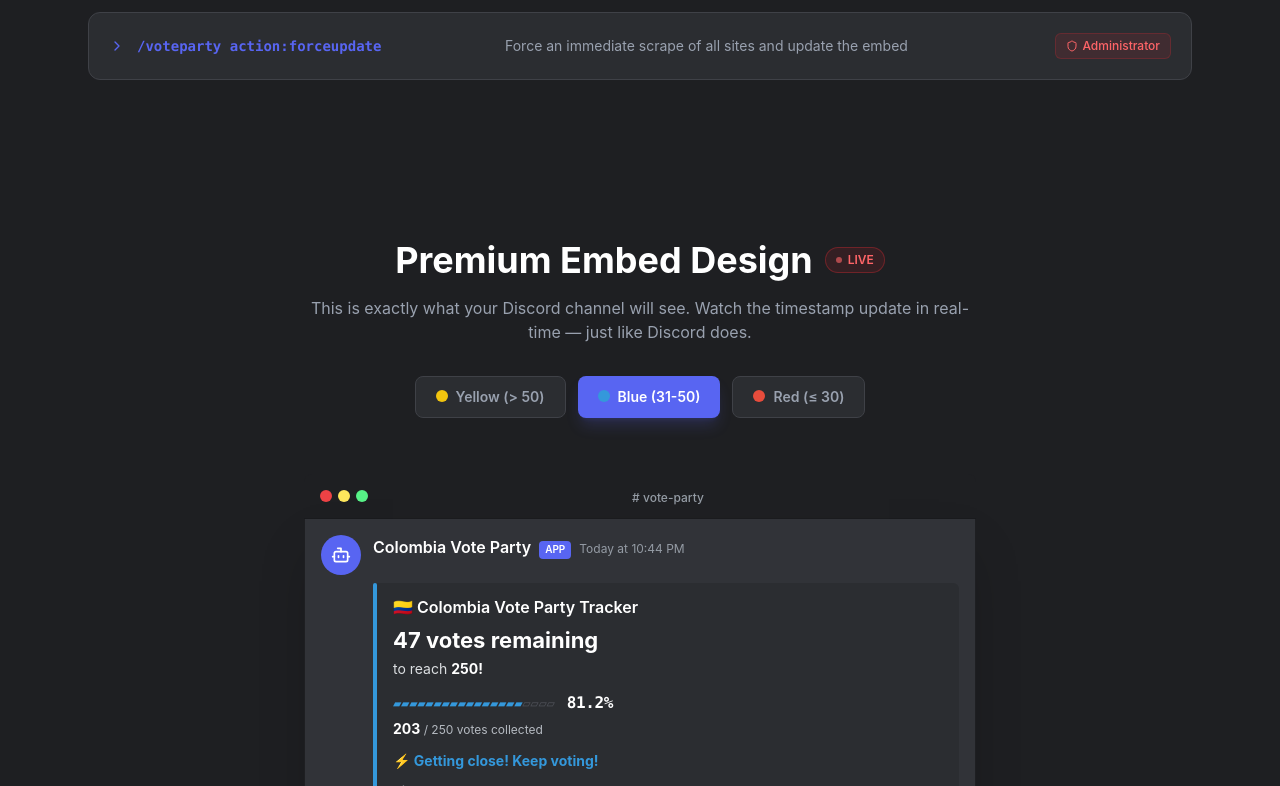
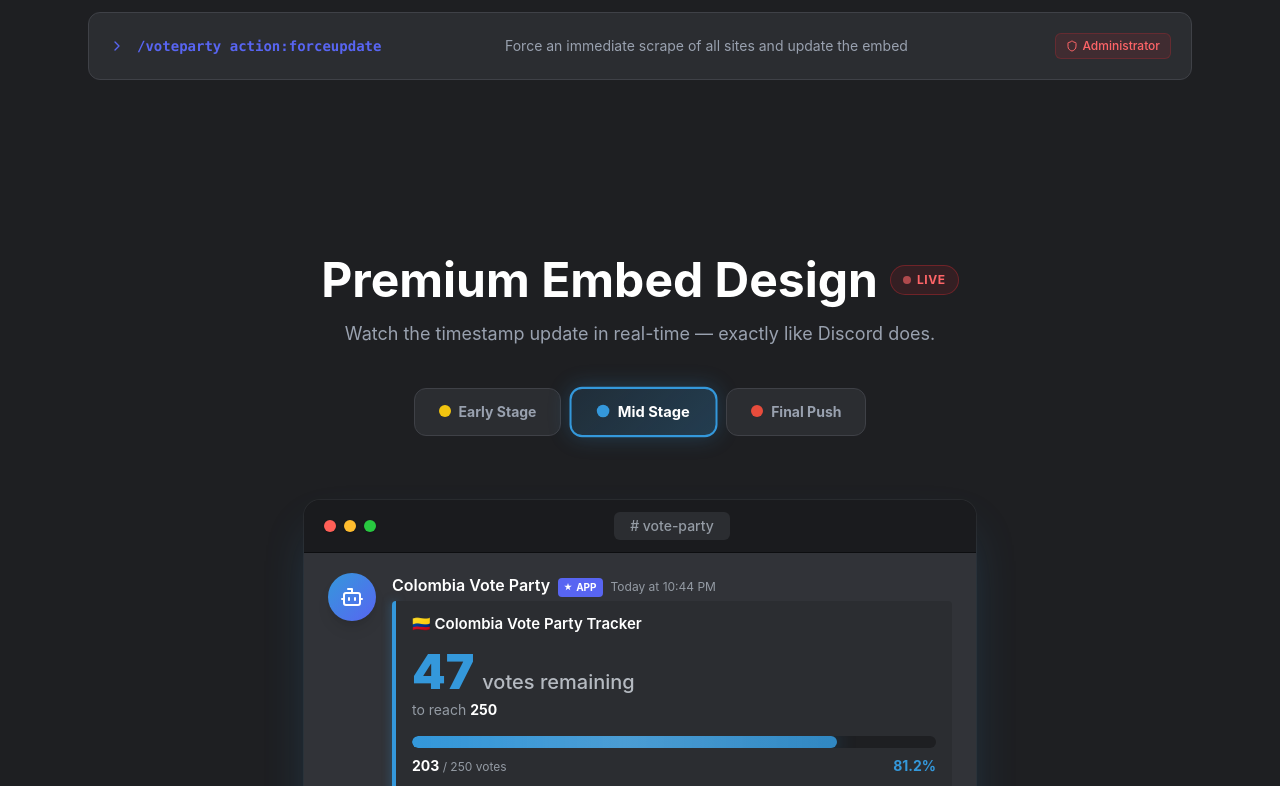
Before and after one commit to WOL321/vp, a React (Vite) app: page / in a window 1280 px wide. Shown: the part 2014-2800 px from the top of the page. Built offline with nearby package versions, Linux system fonts and the light colour scheme.

Commit message:
task snapshot 71d73b63-a75d-4b51-9b6e-25ce0dd89d0d

```diff
--- a/src/App.tsx
+++ b/src/App.tsx
@@ -460,7 +460,6 @@ function EmbedPreview() {
   const [previewState, setPreviewState] = useState<'yellow' | 'blue' | 'red'>('blue');
   const [lastUpdateSeconds, setLastUpdateSeconds] = useState(21);
 
-  // Update the timestamp every second to simulate Discord's relative time
   useEffect(() => {
     const interval = setInterval(() => {
       setLastUpdateSeconds(prev => prev + 1);
@@ -469,55 +468,57 @@ function EmbedPreview() {
   }, []);
 
   const states = {
-    yellow: { remaining: 120, color: '#F1C40F', label: 'Yellow (> 50)', status: '✅ All good! Let\'s get started!' },
-    blue: { remaining: 47, color: '#3498DB', label: 'Blue (31-50)', status: '⚡ Getting close! Keep voting!' },
-    red: { remaining: 23, color: '#E74C3C', label: 'Red (≤ 30)', status: '🔥 Final push! Almost there!' },
+    yellow: { remaining: 120, color: '#F1C40F', glow: '#F1C40F40', label: 'Early Stage', status: '✅ All good! Let\'s get started!' },
+    blue: { remaining: 47, color: '#3498DB', glow: '#3498DB40', label: 'Mid Stage', status: '⚡ Getting close! Keep voting!' },
+    red: { remaining: 23, color: '#E74C3C', glow: '#E74C3C40', label: 'Final Push', status: '🔥 Final push! Almost there!' },
   };
 
   const current = states[previewState];
   const progress = VOTE_GOAL - current.remaining;
   const percentage = (progress / VOTE_GOAL) * 100;
-  const filled = Math.round(percentage / 5);
-  const empty = 20 - filled;
 
   return (
-    <section className="max-w-6xl mx-auto px-6 py-20">
+    <section className="max-w-6xl mx-auto px-6 py-24">
       <motion.div
         initial={{ opacity: 0, y: 20 }}
         whileInView={{ opacity: 1, y: 0 }}
         viewport={{ once: true }}
-        className="text-center mb-14"
+        className="text-center mb-16"
       >
         <div className="flex items-center justify-center gap-3 mb-4">
-          <h2 className="text-3xl md:text-4xl font-bold text-white">
+          <h2 className="text-4xl md:text-5xl font-bold text-white">
             Premium Embed Design
           </h2>
-          <span className="flex items-center gap-1.5 px-2.5 py-1 rounded-full bg-red-500/10 border border-red-500/30 text-red-400 text-xs font-semibold">
-            <span className="w-1.5 h-1.5 rounded-full bg-red-400 animate-pulse" />
-            LIVE
+          <span className="flex items-center gap-1.5 px-3 py-1.5 rounded-full bg-red-500/10 border border-red-500/30 text-red-400 text-xs font-bold uppercase tracking-wider">
+            <span className="w-2 h-2 rounded-full bg-red-400 animate-pulse" />
+            Live
           </span>
         </div>
-        <p className="text-gray-400 max-w-2xl mx-auto mb-8">
-          This is exactly what your Discord channel will see. Watch the timestamp update in real-time — just like Discord does.
+        <p className="text-gray-400 text-lg max-w-2xl mx-auto mb-10">
+          Watch the timestamp update in real-time — exactly like Discord does.
         </p>
 
-        {/* State selector */}
         <div className="flex flex-wrap justify-center gap-3">
           {Object.entries(states).map(([key, state]) => (
             <button
               key={key}
               onClick={() => {
                 setPreviewState(key as 'yellow' | 'blue' | 'red');
-                setLastUpdateSeconds(21); // Reset timestamp when changing state
+                setLastUpdateSeconds(21);
               }}
-              className={`px-5 py-2.5 rounded-lg text-sm font-semibold transition-all ${
+              className={`group relative px-6 py-3 rounded-xl text-sm font-bold transition-all duration-300 ${
                 previewState === key
-                  ? 'bg-[#5865F2] text-white shadow-lg shadow-[#5865F2]/20'
+                  ? 'text-white scale-105'
                   : 'bg-[#2b2d31] text-gray-400 hover:text-white border border-[#3f4147] hover:border-[#5865F2]/50'
               }`}
+              style={previewState === key ? {
+                background: `linear-gradient(135deg, ${state.color}20, ${state.color}40)`,
+                border: `2px solid ${state.color}`,
+                boxShadow: `0 0 20px ${state.glow}`
+              } : {}}
             >
               <span
-                className="inline-block w-3 h-3 rounded-full mr-2"
+                className="inline-block w-3 h-3 rounded-full mr-2 transition-transform group-hover:scale-125"
                 style={{ backgroundColor: state.color }}
               />
               {state.label}
@@ -528,128 +529,217 @@ function EmbedPreview() {
 
       <motion.div
         key={previewState}
-        initial={{ opacity: 0, scale: 0.95 }}
-        animate={{ opacity: 1, scale: 1 }}
-        transition={{ duration: 0.3 }}
+        initial={{ opacity: 0, y: 20 }}
+        animate={{ opacity: 1, y: 0 }}
+        transition={{ duration: 0.4, ease: "easeOut" }}
         className="max-w-2xl mx-auto"
       >
-        {/* Discord window chrome */}
-        <div className="bg-[#1e1f22] rounded-t-lg px-4 py-2.5 flex items-center gap-2 border-b border-[#1a1b1e]">
-          <div className="flex gap-1.5">
-            <div className="w-3 h-3 rounded-full bg-[#ed4245]" />
-            <div className="w-3 h-3 rounded-full bg-[#fee75c]" />
-            <div className="w-3 h-3 rounded-full bg-[#57f287]" />
+        {/* Glow effect behind the card */}
+        <div
+          className="absolute inset-0 -z-10 blur-3xl opacity-20 transition-colors duration-500"
+          style={{ backgroundColor: current.color }}
+        />
+
+        {/* Discord window */}
+        <div className="relative rounded-2xl overflow-hidden shadow-2xl" style={{ boxShadow: `0 25px 50px -12px ${current.glow}, 0 0 0 1px rgba(255,255,255,0.05)` }}>
+          {/* Window chrome */}
+          <div className="bg-[#1a1b1e] px-5 py-3 flex items-center gap-3 border-b border-[#0d0e10]">
+            <div className="flex gap-2">
+              <div className="w-3 h-3 rounded-full bg-[#ff5f57] shadow-sm" />
+              <div className="w-3 h-3 rounded-full bg-[#febc2e] shadow-sm" />
+              <div className="w-3 h-3 rounded-full bg-[#28c840] shadow-sm" />
             </div>
             <div className="flex-1 text-center">
-            <span className="text-xs text-[#949ba4] font-medium"># vote-party</span>
+              <div className="inline-flex items-center gap-2 px-4 py-1 rounded-md bg-[#2b2d31]">
+                <span className="text-[#949ba4] text-sm font-medium"># vote-party</span>
+              </div>
             </div>
           </div>
 
-        {/* Discord message container - looks like actual Discord UI */}
-        <div className="bg-[#313338] rounded-b-lg overflow-hidden shadow-2xl border-x border-b border-[#1e1f22]">
-          {/* Message header - fake user info */}
-          <div className="px-4 pt-4 pb-1 flex items-start gap-3">
+          {/* Discord chat area */}
+          <div className="bg-[#313338] px-6 py-5">
+            {/* Message */}
+            <div className="flex gap-4 hover:bg-[#2e3035] rounded-lg p-2 -m-2 transition-colors">
               {/* Bot avatar */}
-            <div className="w-10 h-10 rounded-full bg-[#5865F2] flex items-center justify-center shrink-0">
-              <Bot size={20} className="text-white" />
+              <div className="relative">
+                <div
+                  className="w-12 h-12 rounded-full flex items-center justify-center shrink-0 shadow-lg"
+                  style={{ background: `linear-gradient(135deg, ${current.color}, #5865F2)` }}
+                >
+                  <Bot size={24} className="text-white" />
                 </div>
-            {/* Username + bot tag + timestamp */}
-            <div className="flex items-baseline gap-2 flex-wrap">
+                <div className="absolute -bottom-0.5 -right-0.5 w-4 h-4 bg-[#23a559] rounded-full border-2 border-[#313338]" />
+              </div>
+
+              {/* Message content */}
+              <div className="flex-1 min-w-0">
+                {/* Username line */}
+                <div className="flex items-baseline gap-2 mb-1">
                   <span className="font-semibold text-white text-base">Colombia Vote Party</span>
-              <span className="bg-[#5865F2] text-white text-[10px] font-semibold px-1.5 py-0.5 rounded text-xs flex items-center gap-0.5">
+                  <span className="bg-[#5865F2] text-white text-[10px] font-bold px-1.5 py-0.5 rounded flex items-center gap-1">
+                    <svg width="8" height="8" viewBox="0 0 8 8" fill="currentColor">
+                      <path d="M4 0L4.9 2.7L7.8 2.7L5.4 4.5L6.3 7.3L4 5.5L1.7 7.3L2.6 4.5L0.2 2.7L3.1 2.7L4 0Z"/>
+                    </svg>
                     APP
                   </span>
                   <span className="text-xs text-[#949ba4]">
                     Today at {new Date().toLocaleTimeString('en-US', { hour: 'numeric', minute: '2-digit', hour12: true })}
                   </span>
                 </div>
+
+                {/* Embed */}
+                <div className="mt-1 flex">
+                  {/* Accent bar with glow */}
+                  <div
+                    className="w-1 shrink-0 rounded-l transition-all duration-500"
+                    style={{
+                      backgroundColor: current.color,
+                      boxShadow: `0 0 10px ${current.color}80`
+                    }}
+                  />
+
+                  {/* Embed body */}
+                  <div className="bg-[#2b2d31] rounded-r px-4 py-3 flex-1 min-w-0">
+                    {/* Title */}
+                    <div className="flex items-center gap-2 mb-3">
+                      <span className="text-white font-semibold text-[15px]">
+                        🇨🇴 Colombia Vote Party Tracker
+                      </span>
                     </div>
 
-          {/* Message content area */}
-          <div className="pl-4 pr-4 pb-4 ml-[52px]">
-            {/* The actual embed */}
-            <div className="flex mt-1">
-              {/* Accent bar - the colored stripe on the left */}
-              <div
-                className="w-1 shrink-0 rounded-sm transition-colors duration-500"
-                style={{ backgroundColor: current.color }}
-              />
-              {/* Embed content */}
-              <div className="bg-[#2b2d31] rounded-r-md px-4 py-3 flex-1 min-w-0">
-                {/* Title */}
-                <div className="text-white font-semibold text-base mb-2">
-                  🇨🇴 Colombia Vote Party Tracker
+                    {/* Main content - HUGE numbers */}
+                    <div className="mb-4">
+                      <div className="flex items-baseline gap-2 mb-1">
+                        <span
+                          className="text-5xl font-black leading-none"
+                          style={{ color: current.color }}
+                        >
+                          {current.remaining}
+                        </span>
+                        <span className="text-xl text-[#b5bac1] font-medium">
+                          votes remaining
+                        </span>
+                      </div>
+                      <div className="text-sm text-[#949ba4] mb-4">
+                        to reach <span className="font-bold text-white">250</span>
                       </div>
 
-                {/* Description - big bold remaining votes */}
-                <div className="text-[#dbdee1] text-sm leading-relaxed mb-3">
-                  <div className="text-white font-bold text-[22px] leading-tight mb-1">
-                    {current.remaining} votes remaining
+                      {/* Progress bar - modern gradient */}
+                      <div className="relative mb-2">
+                        <div className="h-3 bg-[#1e1f22] rounded-full overflow-hidden">
+                          <div
+                            className="h-full rounded-full transition-all duration-1000 ease-out relative overflow-hidden"
+                            style={{
+                              width: `${percentage}%`,
+                              background: `linear-gradient(90deg, ${current.color}, ${current.color}dd)`,
+                              boxShadow: `0 0 20px ${current.color}60`
+                            }}
+                          >
+                            {/* Shimmer effect */}
+                            <div className="absolute inset-0 bg-gradient-to-r from-transparent via-white/20 to-transparent animate-pulse" />
                           </div>
-                  <div className="text-[#dbdee1] text-sm mb-3">
-                    to reach <span className="font-bold text-white">250!</span>
+                        </div>
                       </div>
 
-                  {/* Progress bar */}
-                  <div className="font-mono text-sm mb-1 tracking-tight">
-                    <span style={{ color: current.color }}>
-                      {'▰'.repeat(filled)}
+                      <div className="flex items-center justify-between text-xs mb-3">
+                        <span className="text-[#949ba4]">
+                          <span className="font-bold text-white text-sm">{progress}</span> / 250 votes
                         </span>
-                    <span className="text-[#4e5058]">
-                      {'▱'.repeat(empty)}
-                    </span>{' '}
-                    <span className="font-bold text-white text-base ml-1">{percentage.toFixed(1)}%</span>
+                        <span
+                          className="font-bold text-sm"
+                          style={{ color: current.color }}
+                        >
+                          {percentage.toFixed(1)}%
+                        </span>
                       </div>
 
-                  <div className="text-xs text-[#b5bac1] mb-3">
-                    <span className="font-bold text-white text-sm">{progress}</span> / 250 votes collected
-                  </div>
-
-                  {/* Status message */}
-                  <div className="text-sm font-bold" style={{ color: current.color }}>
+                      {/* Status message with background */}
+                      <div
+                        className="px-3 py-2 rounded-lg text-sm font-bold inline-block"
+                        style={{
+                          backgroundColor: `${current.color}15`,
+                          color: current.color,
+                          border: `1px solid ${current.color}30`
+                        }}
+                      >
                         {current.status}
                       </div>
                     </div>
 
-                {/* Field: Vote Counts */}
-                <div className="mt-3">
-                  <div className="text-white font-semibold text-sm mb-1.5">
-                    🗳️ Vote Counts
+                    {/* Vote Counts */}
+                    <div className="mt-4 pt-4 border-t border-[#3f4147]/50">
+                      <div className="text-white font-semibold text-sm mb-2 flex items-center gap-2">
+                        <span>🗳️</span>
+                        <span>Vote Counts</span>
                       </div>
-                  <div className="text-sm text-[#dbdee1] space-y-0.5">
-                    <div>▸ <span className="font-bold text-white">Minecraft-MP</span> — 89 votes</div>
-                    <div>▸ <span className="font-bold text-white">MinecraftServers.org</span> — 67 votes</div>
-                    <div>▸ <span className="font-bold text-white">Minecraft-Server-List</span> — 47 votes</div>
+                      <div className="space-y-1.5">
+                        {[
+                          { name: 'Minecraft-MP', votes: 89 },
+                          { name: 'MinecraftServers.org', votes: 67 },
+                          { name: 'Minecraft-Server-List', votes: 47 },
+                        ].map((site) => (
+                          <div key={site.name} className="flex items-center justify-between text-sm">
+                            <span className="text-[#dbdee1]">
+                              <span className="font-semibold text-white">{site.name}</span>
+                            </span>
+                            <span className="font-mono font-bold text-white bg-[#1e1f22] px-2 py-0.5 rounded text-xs">
+                              {site.votes}
+                            </span>
+                          </div>
+                        ))}
                       </div>
                     </div>
 
-                {/* Field: Vote Now */}
-                <div className="mt-3">
-                  <div className="text-white font-semibold text-sm mb-1.5">
-                    🔗 Vote Now
+                    {/* Vote Links */}
+                    <div className="mt-4 pt-4 border-t border-[#3f4147]/50">
+                      <div className="text-white font-semibold text-sm mb-2 flex items-center gap-2">
+                        <span>🔗</span>
+                        <span>Vote Now</span>
                       </div>
-                  <div className="text-sm space-y-0.5">
-                    <div>▸ <a href="#" className="text-[#00a8fc] hover:underline">Vote on Minecraft-MP</a></div>
-                    <div>▸ <a href="#" className="text-[#00a8fc] hover:underline">Vote on MinecraftServers.org</a></div>
-                    <div>▸ <a href="#" className="text-[#00a8fc] hover:underline">Vote on Minecraft-Server-List</a></div>
+                      <div className="space-y-1">
+                        {[
+                          { name: 'Minecraft-MP', url: 'https://minecraft-mp.com/server-s349345' },
+                          { name: 'MinecraftServers.org', url: 'https://minecraftservers.org/server/679302' },
+                          { name: 'Minecraft-Server-List', url: 'https://minecraft-server-list.com/server/513054/vote/' },
+                        ].map((site) => (
+                          <a
+                            key={site.name}
+                            href={site.url}
+                            target="_blank"
+                            rel="noopener noreferrer"
+                            className="flex items-center gap-2 text-sm text-[#00a8fc] hover:text-[#00d4ff] hover:underline transition-colors group"
+                          >
+                            <ExternalLink size={12} className="opacity-50 group-hover:opacity-100 transition-opacity" />
+                            <span>Vote on {site.name}</span>
+                          </a>
+                        ))}
                       </div>
                     </div>
 
                     {/* Footer */}
-                <div className="mt-3 pt-2 border-t border-[#3f4147]/50 flex items-center gap-1.5">
-                  <span className="text-[11px] text-[#949ba4]">
-                    ⏱️ Updated {formatRelativeTime(lastUpdateSeconds)}
+                    <div className="mt-4 pt-3 border-t border-[#3f4147]/50 flex items-center gap-2">
+                      <Clock size={12} className="text-[#949ba4]" />
+                      <span className="text-xs text-[#949ba4]">
+                        Updated <span className="text-[#dbdee1] font-medium">{formatRelativeTime(lastUpdateSeconds)}</span>
                       </span>
                     </div>
                   </div>
                 </div>
 
-            {/* Discord button component */}
-            <div className="mt-2 flex gap-2">
-              <button className="flex items-center gap-1.5 px-4 py-1.5 rounded-sm bg-[#4e505c] hover:bg-[#6d6f7b] text-white text-sm font-medium transition-colors h-8">
-                <span>🔔</span>
+                {/* Button */}
+                <div className="mt-3">
+                  <button
+                    className="flex items-center gap-2 px-4 py-2 rounded-md text-white text-sm font-semibold transition-all duration-200 hover:scale-105"
+                    style={{
+                      background: `linear-gradient(135deg, ${current.color}, ${current.color}dd)`,
+                      boxShadow: `0 4px 15px ${current.color}40`
+                    }}
+                  >
+                    <Bell size={14} />
                     <span>Get Notified</span>
                   </button>
+                </div>
+              </div>
             </div>
           </div>
         </div>
```
Lines whose indentation alone changed are shown as unchanged.
